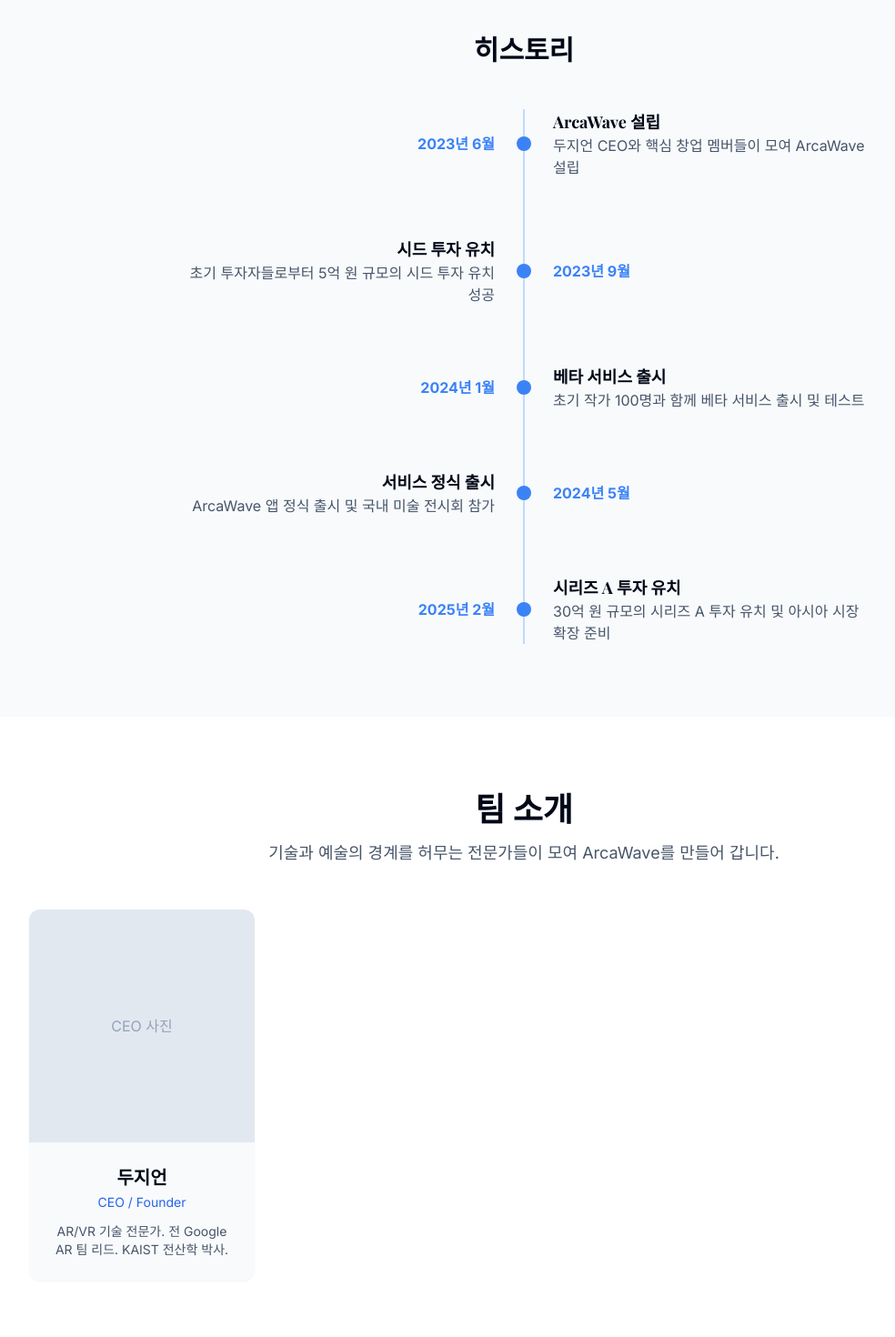
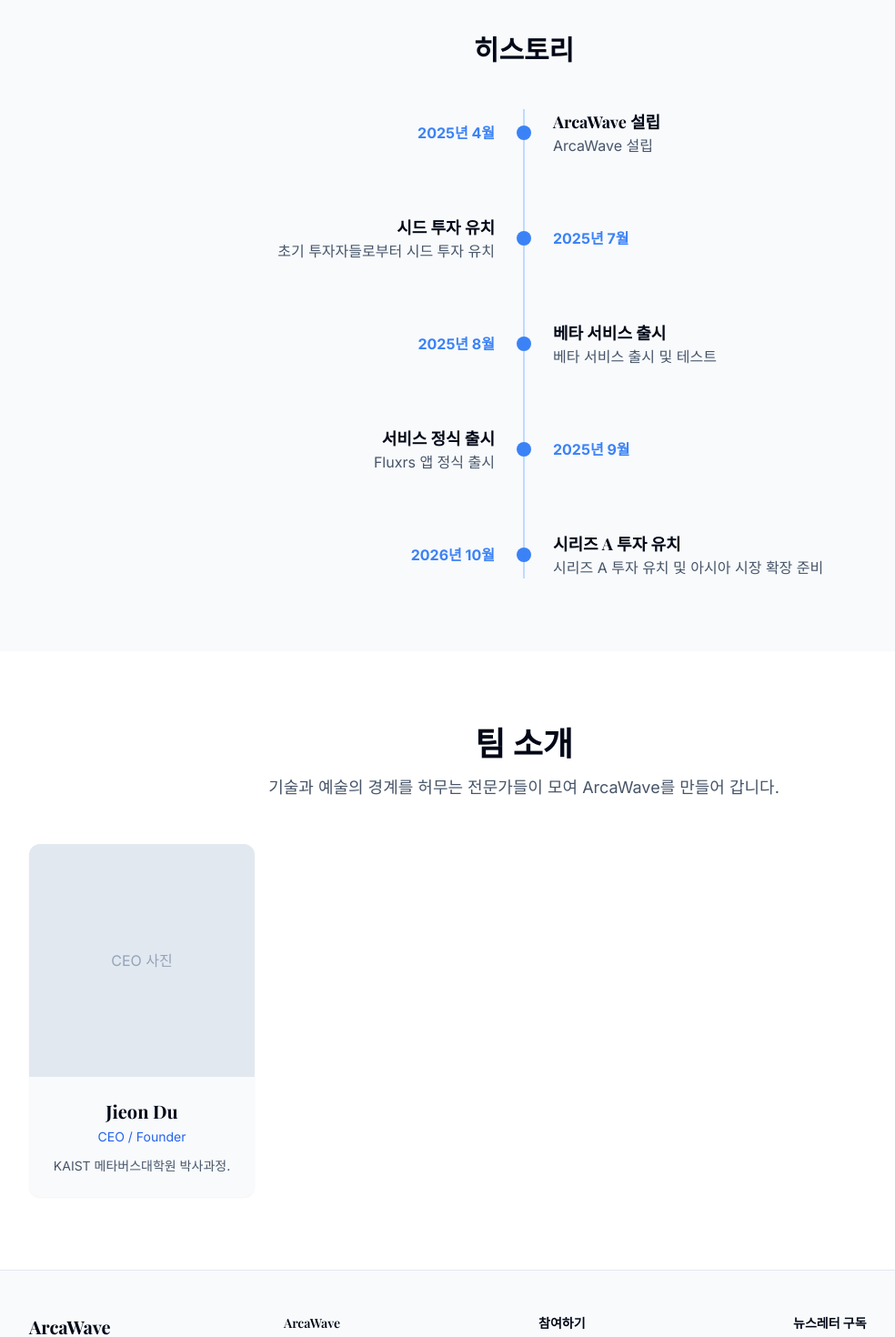
Before and after one commit to journeyning/ArcaWave, a Next.js app in the folder arcawave-main/: page /about in a window 1280 px wide. Shown: the part 940-2410 px from the top of the page at 91% size, without its empty margins (64-1048 px from the left). Built offline with nearby package versions, Linux system fonts and the light colour scheme; a web font is replaced by a local one.

Commit message:
Update page.tsx

```diff
--- a/arcawave-main/src/app/about/page.tsx
+++ b/arcawave-main/src/app/about/page.tsx
@@ -69,12 +69,12 @@ export default function AboutPage() {
               <div className="flex items-center mb-4">
                 <div className="bg-blue-500 h-4 w-4 rounded-full absolute left-1/2 transform -translate-x-1/2 z-10"></div>
                 <div className="w-1/2 pr-8 text-right">
-                  <span className="font-bold text-blue-500">2023년 6월</span>
+                  <span className="font-bold text-blue-500">2025년 4월</span>
                 </div>
                 <div className="w-1/2 pl-8">
                   <h3 className="font-bold text-lg">ArcaWave 설립</h3>
                   <p className="text-slate-600">
-                    두지언 CEO와 핵심 창업 멤버들이 모여 ArcaWave 설립
+                    ArcaWave 설립
                   </p>
                 </div>
               </div>
@@ -86,11 +86,11 @@ export default function AboutPage() {
                 <div className="w-1/2 pr-8 text-right">
                   <h3 className="font-bold text-lg">시드 투자 유치</h3>
                   <p className="text-slate-600">
-                    초기 투자자들로부터 5억 원 규모의 시드 투자 유치 성공
+                    초기 투자자들로부터 시드 투자 유치
                   </p>
                 </div>
                 <div className="w-1/2 pl-8">
-                  <span className="font-bold text-blue-500">2023년 9월</span>
+                  <span className="font-bold text-blue-500">2025년 7월</span>
                 </div>
               </div>
             </div>
@@ -99,12 +99,12 @@ export default function AboutPage() {
               <div className="flex items-center mb-4">
                 <div className="bg-blue-500 h-4 w-4 rounded-full absolute left-1/2 transform -translate-x-1/2 z-10"></div>
                 <div className="w-1/2 pr-8 text-right">
-                  <span className="font-bold text-blue-500">2024년 1월</span>
+                  <span className="font-bold text-blue-500">2025년 8월</span>
                 </div>
                 <div className="w-1/2 pl-8">
                   <h3 className="font-bold text-lg">베타 서비스 출시</h3>
                   <p className="text-slate-600">
-                    초기 작가 100명과 함께 베타 서비스 출시 및 테스트
+                    베타 서비스 출시 및 테스트
                   </p>
                 </div>
               </div>
@@ -116,11 +116,11 @@ export default function AboutPage() {
                 <div className="w-1/2 pr-8 text-right">
                   <h3 className="font-bold text-lg">서비스 정식 출시</h3>
                   <p className="text-slate-600">
-                    ArcaWave 앱 정식 출시 및 국내 미술 전시회 참가
+                    Fluxrs 앱 정식 출시
                   </p>
                 </div>
                 <div className="w-1/2 pl-8">
-                  <span className="font-bold text-blue-500">2024년 5월</span>
+                  <span className="font-bold text-blue-500">2025년 9월</span>
                 </div>
               </div>
             </div>
@@ -129,12 +129,12 @@ export default function AboutPage() {
               <div className="flex items-center mb-4">
                 <div className="bg-blue-500 h-4 w-4 rounded-full absolute left-1/2 transform -translate-x-1/2 z-10"></div>
                 <div className="w-1/2 pr-8 text-right">
-                  <span className="font-bold text-blue-500">2025년 2월</span>
+                  <span className="font-bold text-blue-500">2026년 10월</span>
                 </div>
                 <div className="w-1/2 pl-8">
                   <h3 className="font-bold text-lg">시리즈 A 투자 유치</h3>
                   <p className="text-slate-600">
-                    30억 원 규모의 시리즈 A 투자 유치 및 아시아 시장 확장 준비
+                    시리즈 A 투자 유치 및 아시아 시장 확장 준비
                   </p>
                 </div>
               </div>
@@ -159,9 +159,9 @@ export default function AboutPage() {
                 <p className="text-slate-400">CEO 사진</p>
               </div>
               <div className="p-6">
-                <h3 className="text-xl font-bold mb-1">두지언</h3>
+                <h3 className="text-xl font-bold mb-1">Jieon Du</h3>
                 <p className="text-blue-600 text-sm mb-3">CEO / Founder</p>
-                <p className="text-slate-600 text-sm">AR/VR 기술 전문가. 전 Google AR 팀 리드. KAIST 전산학 박사.</p>
+                <p className="text-slate-600 text-sm">KAIST 메타버스대학원 박사과정.</p>
               </div>
             </div>
 
```
